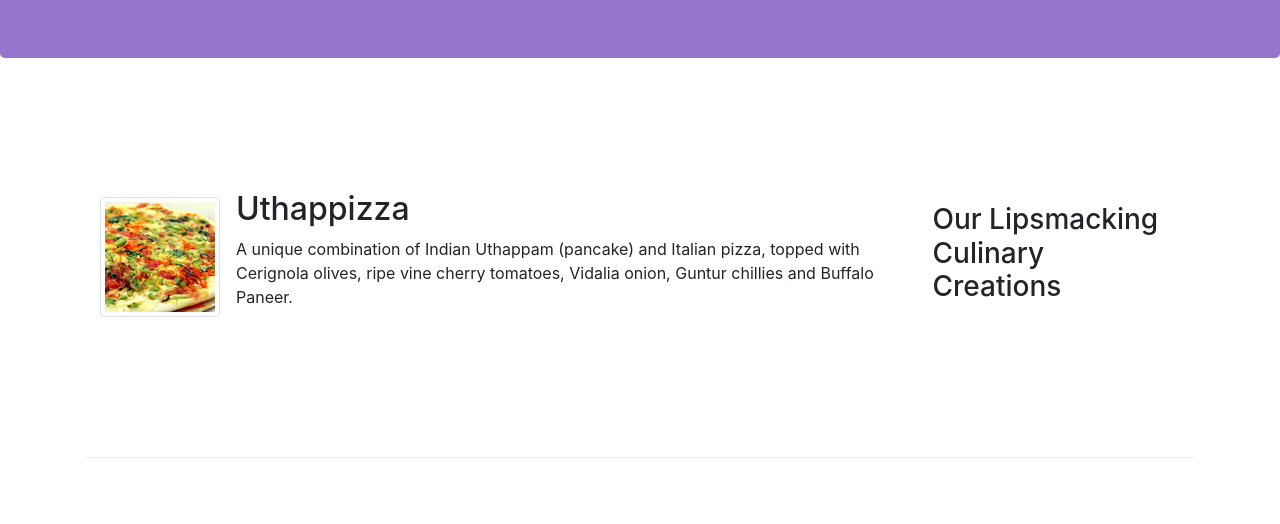
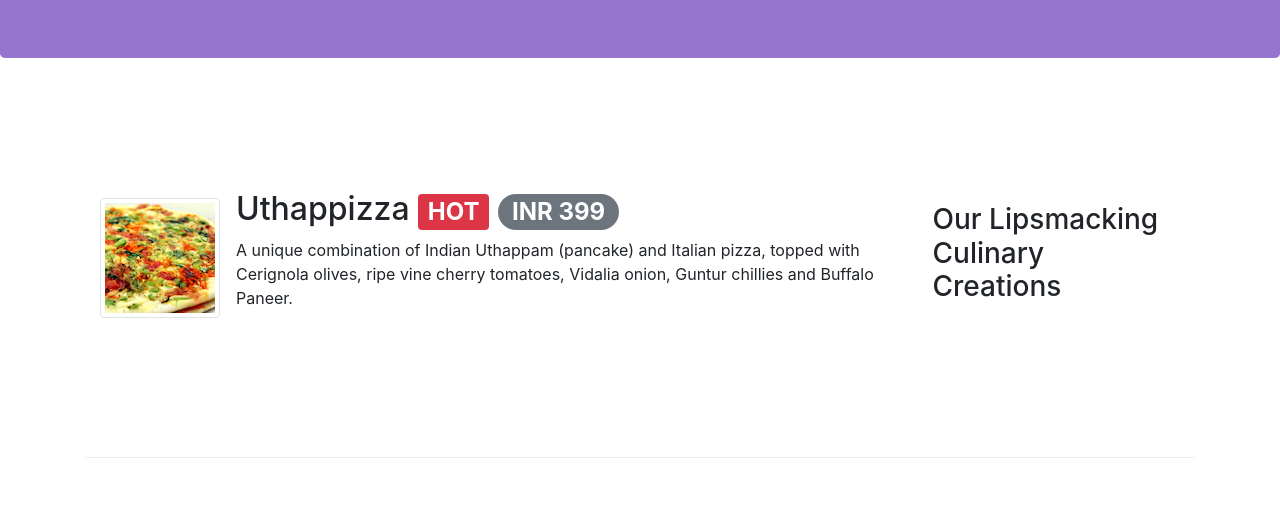
Before and after one commit to vaishali-gentyal/Restaurant-demo-website, a website: page index.html in a window 1280 px wide. Shown: the part 276-800 px from the top of the page. Drawn offline with nearby package versions, Linux system fonts and the light colour scheme.

Commit message:
bootstrap alerting

```diff
--- a/index.html
+++ b/index.html
@@ -63,7 +63,7 @@
                 <div class="media">
                     <img src="img/uthappizza.png" class="d-flex mr-3 img-thumbnail align-self-center" alt="uthappizza">
                     <div class="media-body">
-                        <h2 class="mt=0">Uthappizza</h2>
+                        <h2 class="mt=0">Uthappizza <span class="badge badge-danger">HOT</span> <span class="badge badge-pill badge-secondary">INR 399</span> </h2>
                         <p class="d-none d-sm-block">A unique combination of Indian Uthappam (pancake) and Italian
                             pizza, topped with Cerignola olives, ripe vine cherry tomatoes, Vidalia onion, Guntur
                             chillies and Buffalo Paneer.</p>
```
